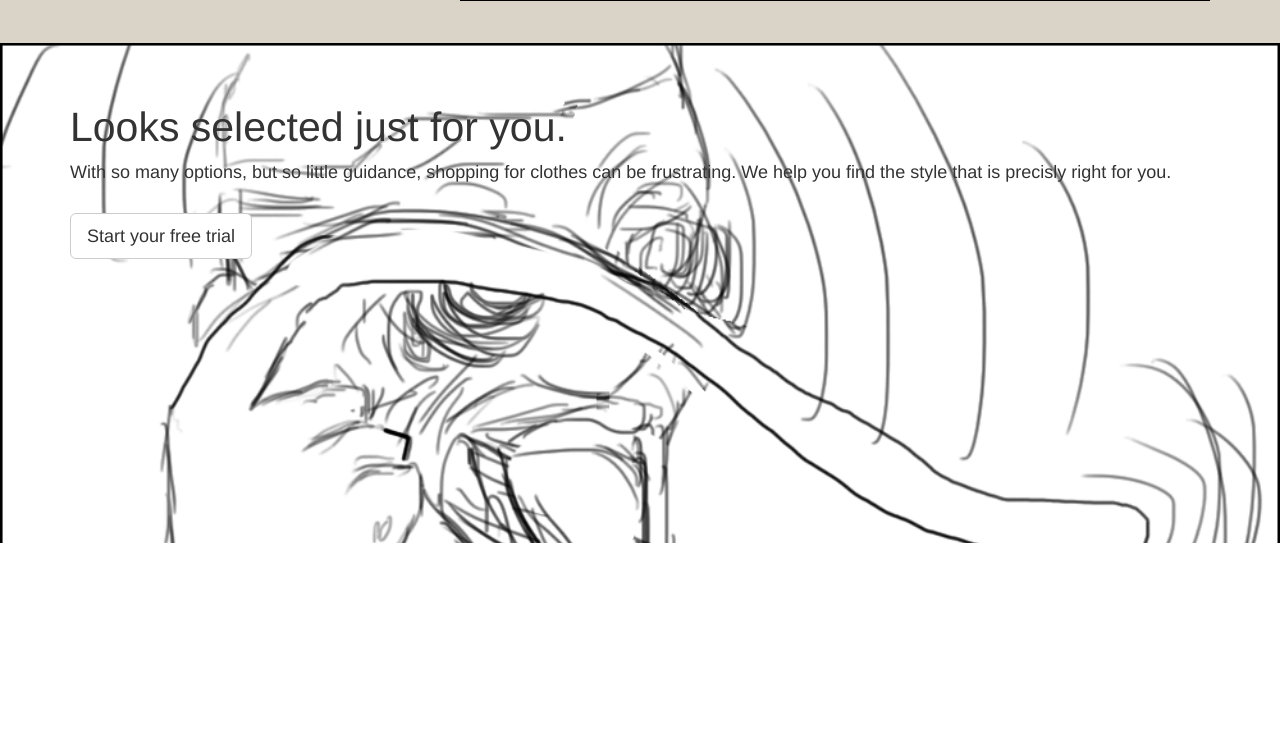
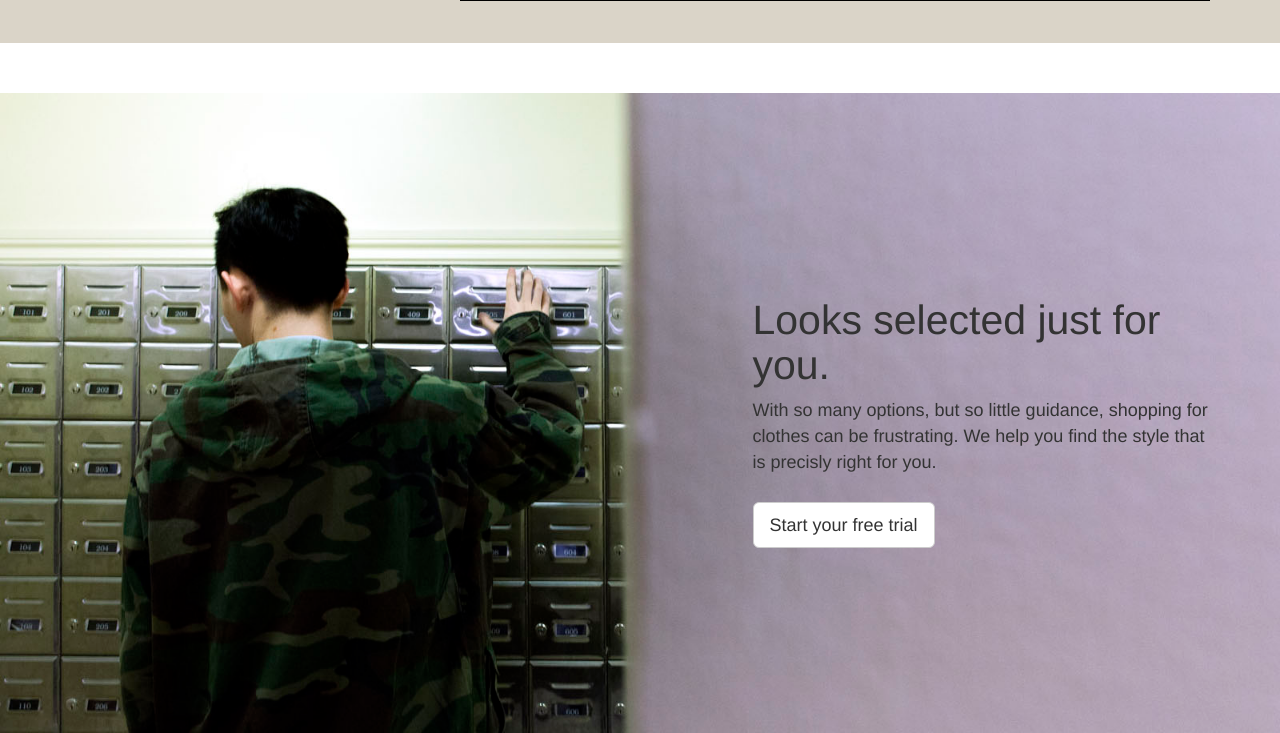
Before and after one commit to A-Au/ClubManner-frontend, a plain HTML site: page mock/mock.html in a window 1280 px wide. Shown: the part 2557-3290 px from the top of the page. Before the commit the page ends 3100 px from the top, so only its background shows below. Drawn offline with nearby package versions, Linux system fonts and the light colour scheme.

Commit message:
added bottom image

```diff
--- a/mock/mock.html
+++ b/mock/mock.html
@@ -28,8 +28,13 @@
 			margin-bottom:1.5em;
 		}
 		header{
+			background: url("placeholder1.jpg") no-repeat;
+		}
+		#a5{
+			background: url("placeholder4.jpg") no-repeat;
+		}
+		header,#a5{
 			margin-top:50px;
-			background: url("placeholder1.jpg") no-repeat;
 			background-size:cover;
 			background-position: bottom;
 			height:50vw;
@@ -37,13 +42,8 @@
 			max-height:800px;
 			display:flex;
 		}
-		header .container{
+		header .container, #a5 .container{
 			align-self: center;
-		}
-		#a5{
-			background: url("placeholder4.png") no-repeat;
-			background-size: cover;
-			height:500px;
 		}
 		section, header{
 			padding:3em 0;
@@ -349,7 +349,8 @@
 	<section id="a5">
 		<div class="container">
 			<div class="row">
-				<div class="col-md-12">
+				<div class="col-md-7"></div>
+				<div class="col-md-5">
 					<h1>Looks selected just for you.</h1>
 	            	<p>With so many options, but so little guidance, shopping for clothes can be frustrating. We help you find the style that is precisly right for you.</p>
 	            	<a class="btn btn-lg btn-default">Start your free trial</a>
```
Also changed, not shown: mock/dasddasdsd.png (renamed from mock/placeholder4.png), mock/placeholder4.jpg (added).
